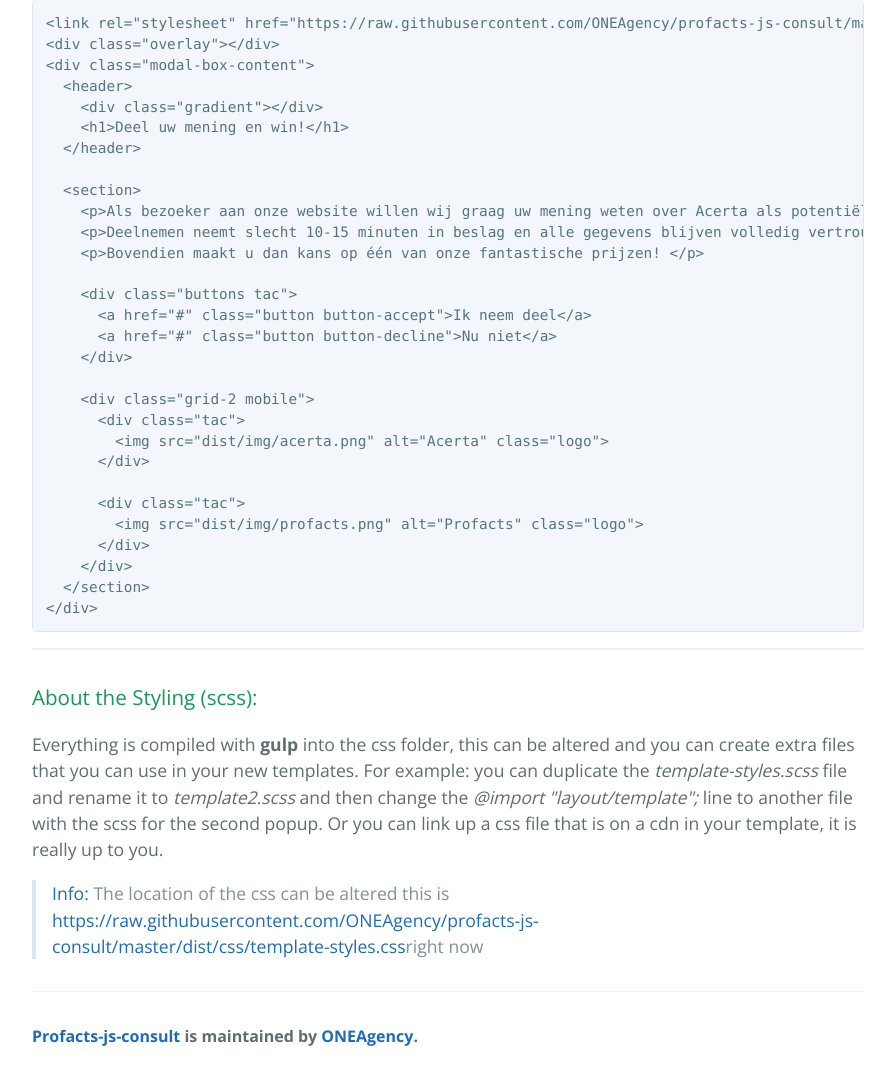
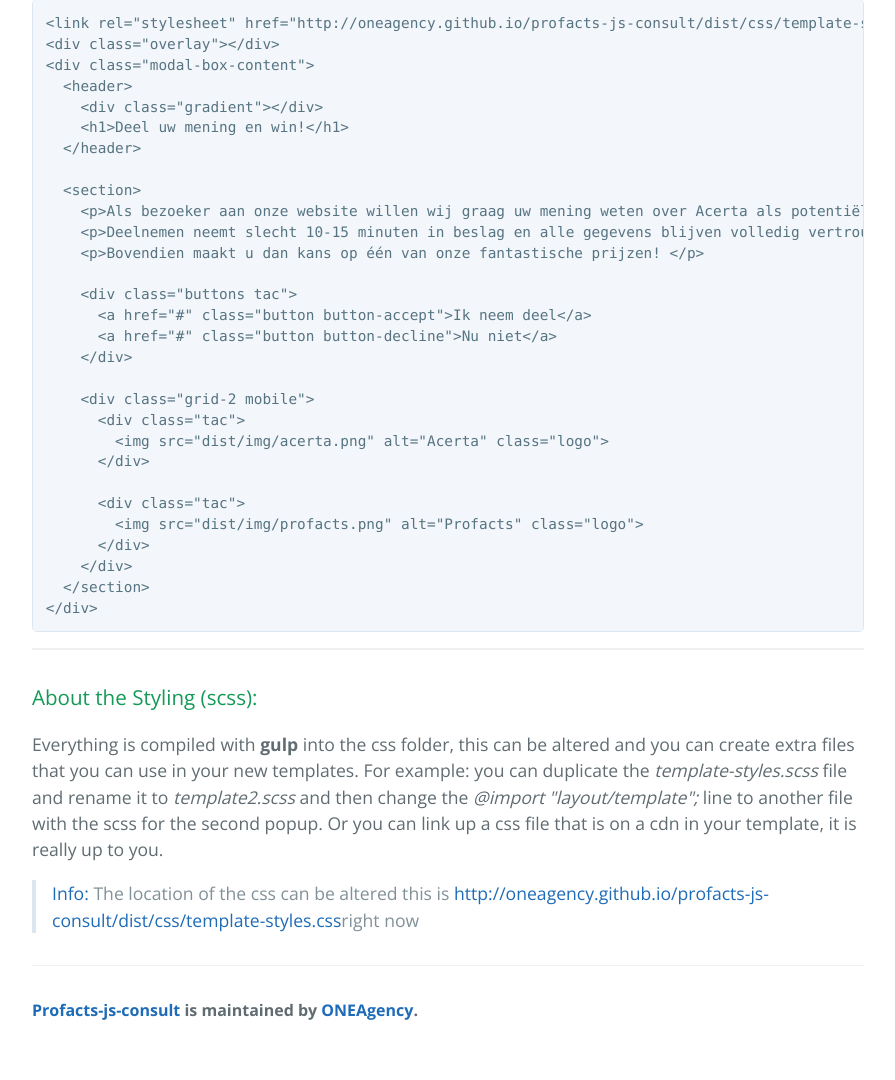
Before and after one commit to ONEAgency/profacts-js-consult, a website: page index.html in a window 1280 px wide. Shown: the part 3179-4259 px from the top of the page, without its empty margins (192-1087 px from the left). After the commit the page ends 4233 px from the top, so only its background shows below. Drawn offline with nearby package versions, Linux system fonts and the light colour scheme.

Commit message:
gh-pages: doc update

```diff
--- a/index.html
+++ b/index.html
@@ -114,7 +114,7 @@
       <blockquote><a>Info: </a> But beware, there are 2 things that are needed internally by the code, first one is the buttons with the classes <strong>button-accept</strong> and <strong>button-decline</strong>. And the second one is the overlay div with it's class <strong>overlay</strong>. The rest is customizable.</blockquote>
 
       <p>This is the default template</p>
-      <pre><code>&lt;link rel="stylesheet" href="https://raw.githubusercontent.com/ONEAgency/profacts-js-consult/master/dist/css/template-styles.css"&gt;
+      <pre><code>&lt;link rel="stylesheet" href="http://oneagency.github.io/profacts-js-consult/dist/css/template-styles.css"&gt;
 &lt;div class="overlay"&gt;&lt;/div&gt;
 &lt;div class="modal-box-content"&gt;
   &lt;header&gt;
@@ -152,7 +152,7 @@
       </p>
 
       <blockquote>
-        <a>Info: </a> The location of the css can be altered this is <a>https://raw.githubusercontent.com/ONEAgency/profacts-js-consult/master/dist/css/template-styles.css</a>right now
+        <a>Info: </a> The location of the css can be altered this is <a>http://oneagency.github.io/profacts-js-consult/dist/css/template-styles.css</a>right now
       </blockquote>
 
       <footer class="site-footer">
```
